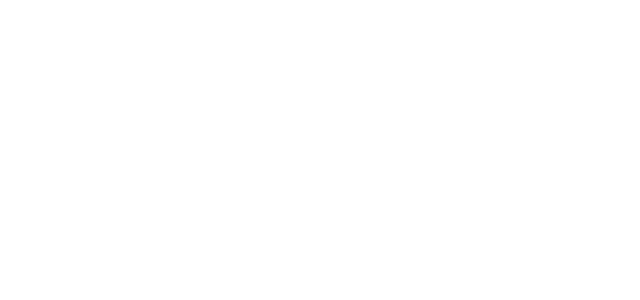
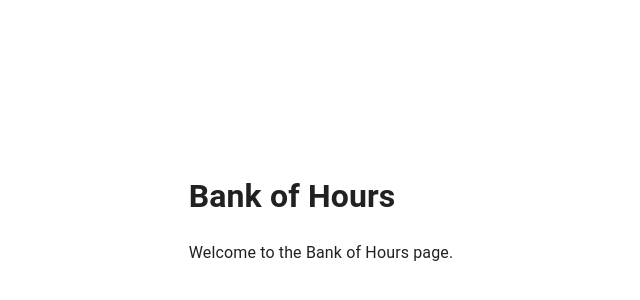
Before and after one commit to EvanioTech/ti-project, a React (Vite) app: page /bank in a window 1280 px wide. Before the commit this address had no page. Shown: the part 184-484 px from the top of the page, without its empty margins (319-959 px from the left). Built offline with nearby package versions, Linux system fonts and the light colour scheme.

Commit message:
criada a pagina do banco de horas

```diff
--- a/src/pages/Home/index.tsx
+++ b/src/pages/Home/index.tsx
@@ -42,7 +42,7 @@
             </Box>
             <h1>Horas Extras do dia: </h1>
 
-            <Link className='textButton' to="/signIn">
+            <Link className='textButton' to="/bank">
                 <Button variant="contained" color='primary' fullWidth>
                     Salvar
                 </Button>
--- /dev/null
+++ b/src/pages/banco-horas/index.tsx
@@ -0,0 +1,12 @@
+import React from 'react';
+
+const BankOfHours: React.FC = () => {
+    return (
+        <div>
+            <h1>Bank of Hours</h1>
+            <p>Welcome to the Bank of Hours page.</p>
+        </div>
+    );
+};
+
+export default BankOfHours;
--- a/src/routes/routes.tsx
+++ b/src/routes/routes.tsx
@@ -3,6 +3,7 @@
 import Home from '../pages/Home';
 import SignIn from '../pages/signIn';
 import SignUp from '../pages/signUp';
+import BankOfHours from '../pages/banco-horas';
 
 const AppRoutes: React.FC = () => {
     return (
@@ -11,6 +12,7 @@
                 <Route path="/Home" element={<Home />} />
                 <Route path="/" element={<SignUp />} />
                 <Route path="/signin" element={<SignIn />} />
+                <Route path="/bank" element={<BankOfHours />} />
 
             </Routes>
         </Router>
```
Also changed, not shown: src/services/api.tsx (added).
